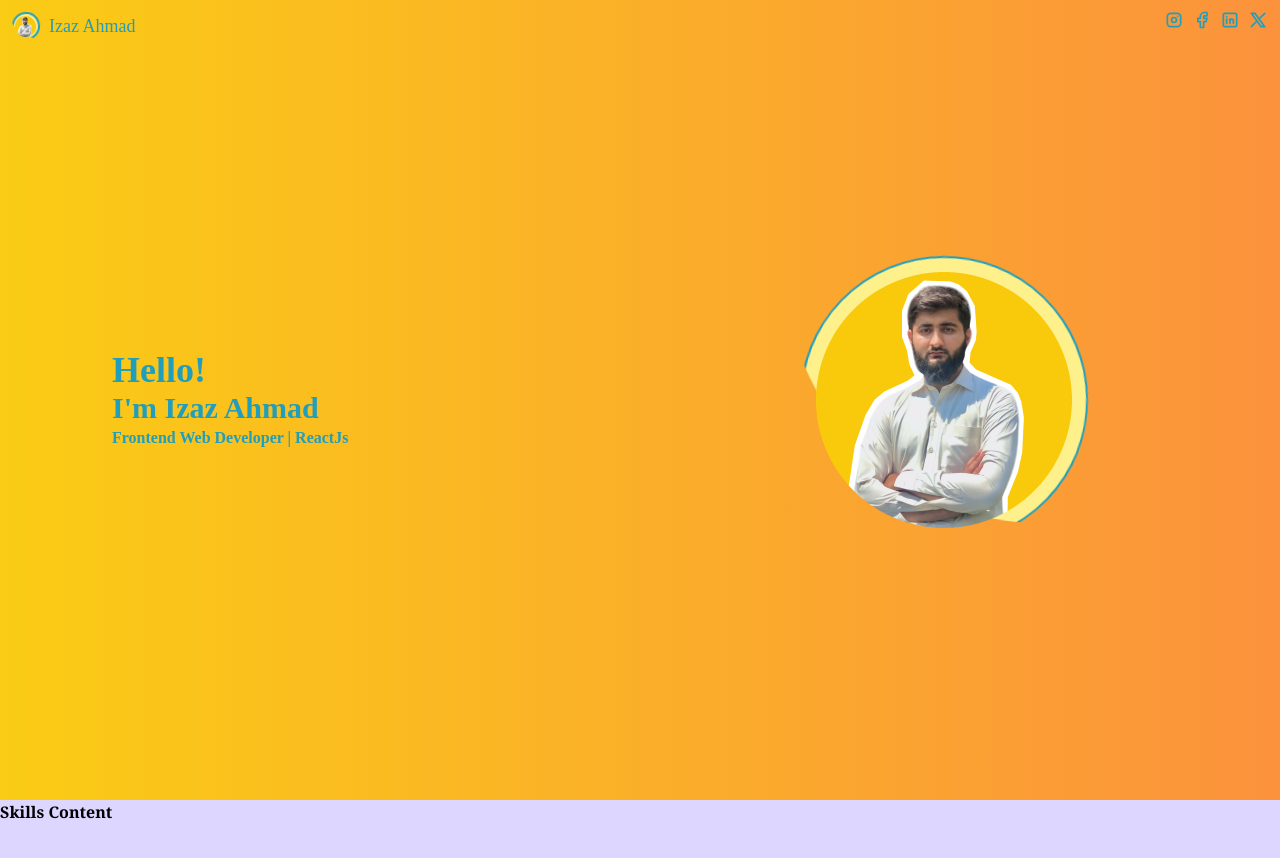
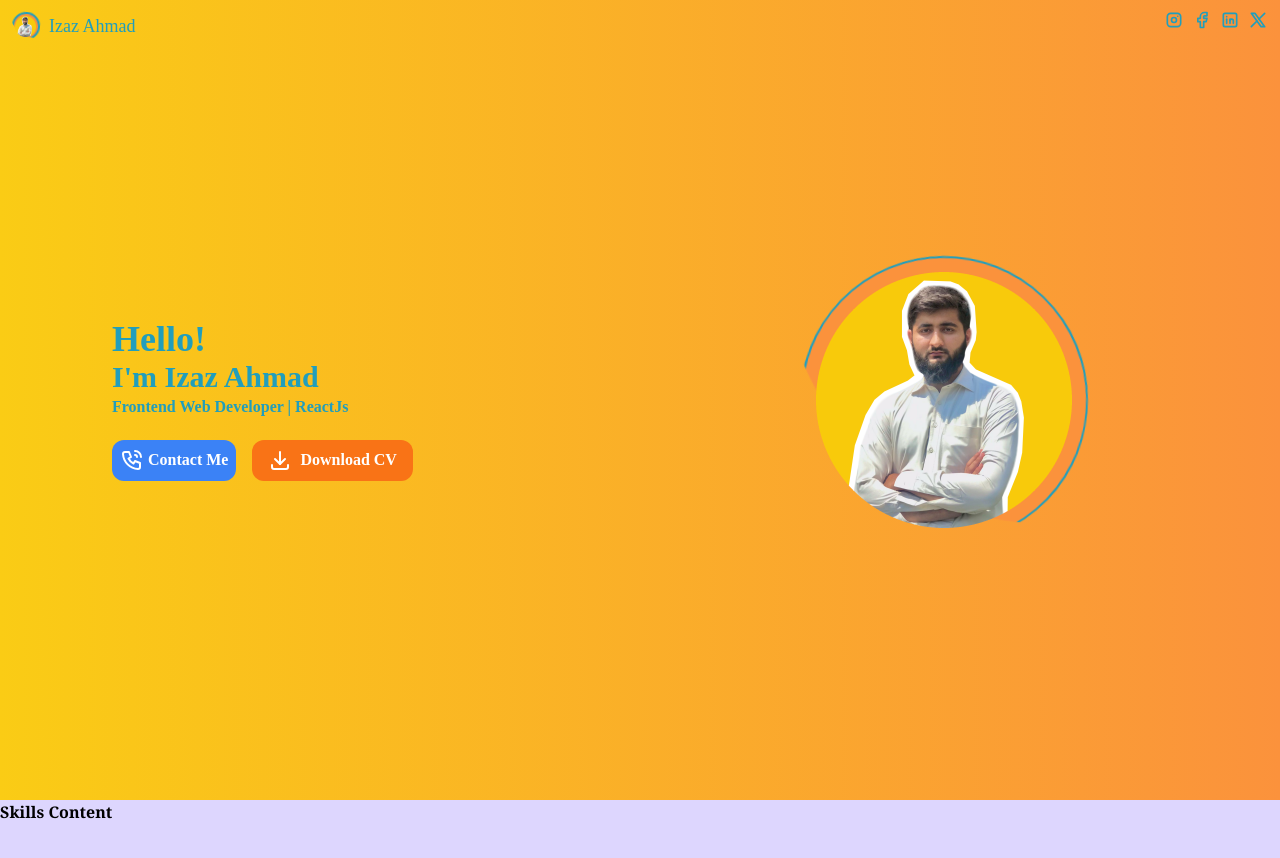
Before and after one commit to IzazAhmadHaider/My_Protfolio, a Next.js app: page / in a window 1280 px wide. Shown: the top 858 px of the page. Built offline with nearby package versions, Linux system fonts and the light colour scheme.

Commit message:
added buttons

```diff
--- a/src/app/components/home.jsx
+++ b/src/app/components/home.jsx
@@ -1,7 +1,8 @@
-import React,{ useState,useEffect } from "react";
-function Home1() {
-  const [text, setText] = useState('');
-  const fullText = 'Frontend Web Developer | ReactJs';
+import { IconDownload, IconPhoneCall } from "@tabler/icons-react";
+import React, { useState, useEffect } from "react";
+function Home1({ scrollToSection } ) {
+  const [text, setText] = useState("");
+  const fullText = "rontend Web Developer | ReactJs";
   useEffect(() => {
     let currentIndex = 0;
     const intervalId = setInterval(() => {
@@ -23,12 +24,27 @@ function Home1() {
         <div className=" pl-28 font">
           <p className="text-4xl text-[#219ebc] ">Hello!</p>
           <h6 className="text-3xl text-[#219ebc]">I'm Izaz Ahmad</h6>
-          <h6 className="typewriter text-[#219ebc]">{text} </h6>
+          <h6 className="typewriter text-[#219ebc] w-[17.5rem]">
+            {`F${text}`}{" "}
+          </h6>
+
+          <div className="flex justify-start items-center space-x-4 w-[21rem] mt-5">
+            <button onClick={() => scrollToSection('contacts')} className="bg-blue-500 hover:bg-blue-700 text-white font-semibold py-2 px-2 rounded-xl flex  ">
+              <IconPhoneCall />
+              &nbsp;Contact Me
+            </button>
+            <a href="IZAZAHMAD.PDF" download>
+              <button className="bg-orange-500 hover:bg-orange-700 text-white font-semibold py-2 px-4 rounded-xl flex items-center">
+                <IconDownload className="mr-2" />
+                Download CV
+              </button>
+            </a>
+          </div>
         </div>
         <div className="min-h-screen flex flex-col items-end pr-48">
           <div className="flex-grow bg-transparent flex items-center justify-center">
             <div
-              className="relative  w-72 h-72 bg-yellow-200 border-2 border-[#219ebc] custom-spin-animation rounded-full"
+              className="relative  w-72 h-72 bg-orange-400 border-2 border-[#219ebc] custom-spin-animation rounded-full"
               style={{
                 clipPath: "circle(90% at 0% 20%)",
               }}
--- a/src/app/page.js
+++ b/src/app/page.js
@@ -42,13 +42,22 @@ const Home = () => {
   const redirectToLinkdin = () => {
     window.location.href = 'https://www.linkedin.com/in/izaz-ahmad-035a721a3/';
   };
+  const scrollToSection = (sectionId) => {
+    const section = document.getElementById(sectionId);
+
+    if (section) {
+      section.scrollIntoView({
+        behavior: 'smooth',
+      });
+    }
+  };
 
   return (
     <div className="h-auto">
       <div className="bg-transparent flex items-center justify-between w-full fixed  ">
         <div className="flex items-center pt-3 pl-3">
           <div
-            className="relative  w-7 h-7 bg-yellow-200 border-2 border-[#219ebc] custom-spin-animation rounded-full"
+            className="relative  w-7 h-7 bg-orange-400  border-2 border-[#219ebc] custom-spin-animation rounded-full"
             style={{
               clipPath: "circle(90% at 0% 20%)",
             }}
@@ -143,7 +152,7 @@ const Home = () => {
         className="h-[100vh] bg-yellow-300  font-semibold font-serif"
         id="home"
       >
-        <Home1 />
+        <Home1  scrollToSection={scrollToSection}/>
       </section>
       <section
         className="h-[100vh] bg-violet-200  font-semibold font-serif"
```
Also changed, not shown: 1 other file (tests, documents, lock files or other folders).
